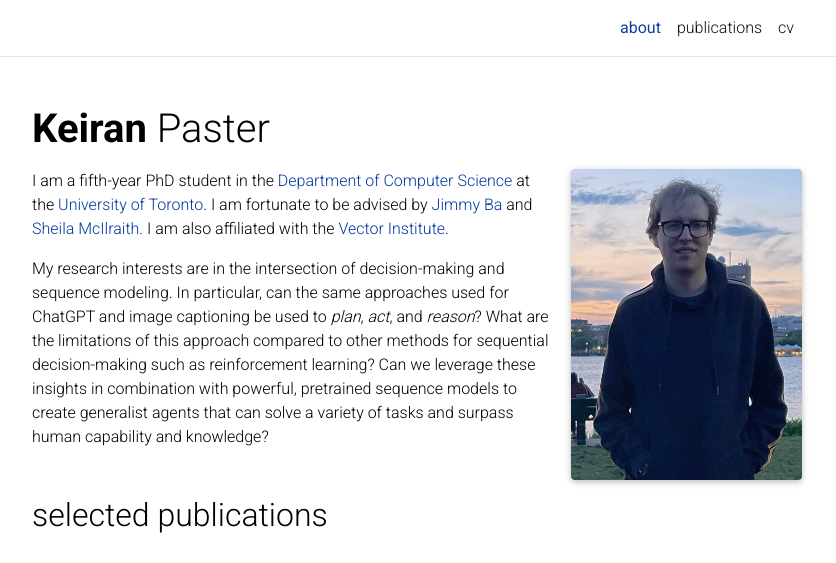
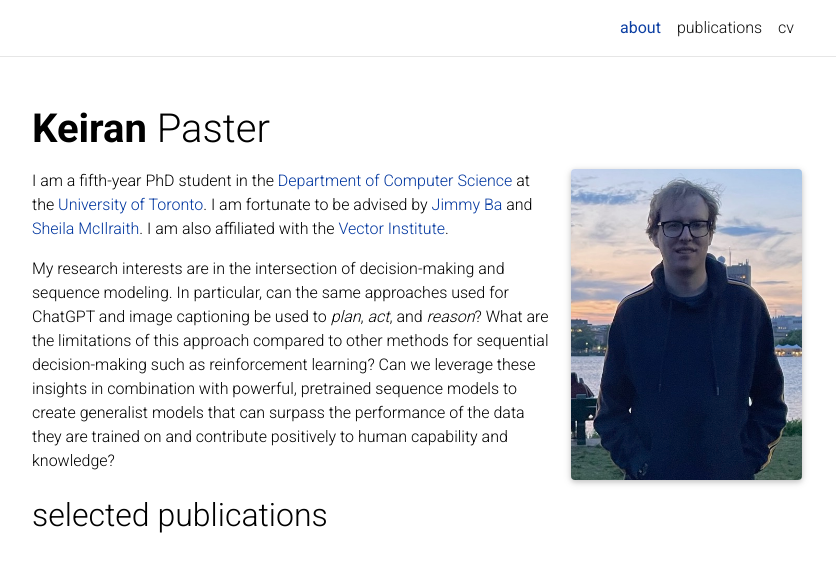
Before and after one commit to keirp/keirp.github.io, a Jekyll site: the page built from _pages/about.md, in a window 1280 px wide, cut to the strip 0-563 px from the top of the page. Shown: the whole strip, without its empty margins (223-1059 px from the left). Built offline with Jekyll 4.4.1, drawn with Linux system fonts in a browser that asks for light colours; full-size pictures stand in for the smaller copies a plugin makes; comment, search, counter and statistics services are not loaded; a style sheet for code colours, icons or effects is not loaded.

Commit message:
change about page

```diff
--- a/_pages/about.md
+++ b/_pages/about.md
@@ -16,6 +16,6 @@
 
 I am a fifth-year PhD student in the [Department of Computer Science](https://web.cs.toronto.edu/) at the [University of Toronto](https://www.utoronto.ca/). I am fortunate to be advised by [Jimmy Ba](https://jimmylba.github.io/) and [Sheila McIlraith](https://www.cs.toronto.edu/~sheila/). I am also affiliated with the [Vector Institute](https://vectorinstitute.ai/).
 
-My research interests are in the intersection of decision-making and sequence modeling. In particular, can the same approaches used for ChatGPT and image captioning be used to *plan*, *act*, and *reason*? What are the limitations of this approach compared to other methods for sequential decision-making such as reinforcement learning? Can we leverage these insights in combination with powerful, pretrained sequence models to create generalist agents that can solve a variety of tasks and surpass human capability and knowledge?
+My research interests are in the intersection of decision-making and sequence modeling. In particular, can the same approaches used for ChatGPT and image captioning be used to *plan*, *act*, and *reason*? What are the limitations of this approach compared to other methods for sequential decision-making such as reinforcement learning? Can we leverage these insights in combination with powerful, pretrained sequence models to create generalist models that can surpass the performance of the data they are trained on and contribute positively to human capability and knowledge?
 
 <!-- My research journey started during my undergrad at UC Berkeley, where I worked with Pieter Abbeel and Sergey Levine on multi-agent reinforcement learning. When I started my PhD, I became interested in how simple sequence modeling approaches can be used in place of reinforcement learning. In my research on the topic, I discovered an [explicit relationship between optimal planning and sequence modeling](https://arxiv.org/abs/2012.02419), explored the limitations of such an approach in [stochastic environments](https://arxiv.org/abs/2205.15967), and created a [state-of-the-art agent for Minecraft](https://arxiv.org/abs/2306.00937) which can follow text instructions and solve a variety of tasks in the game. -->
```
